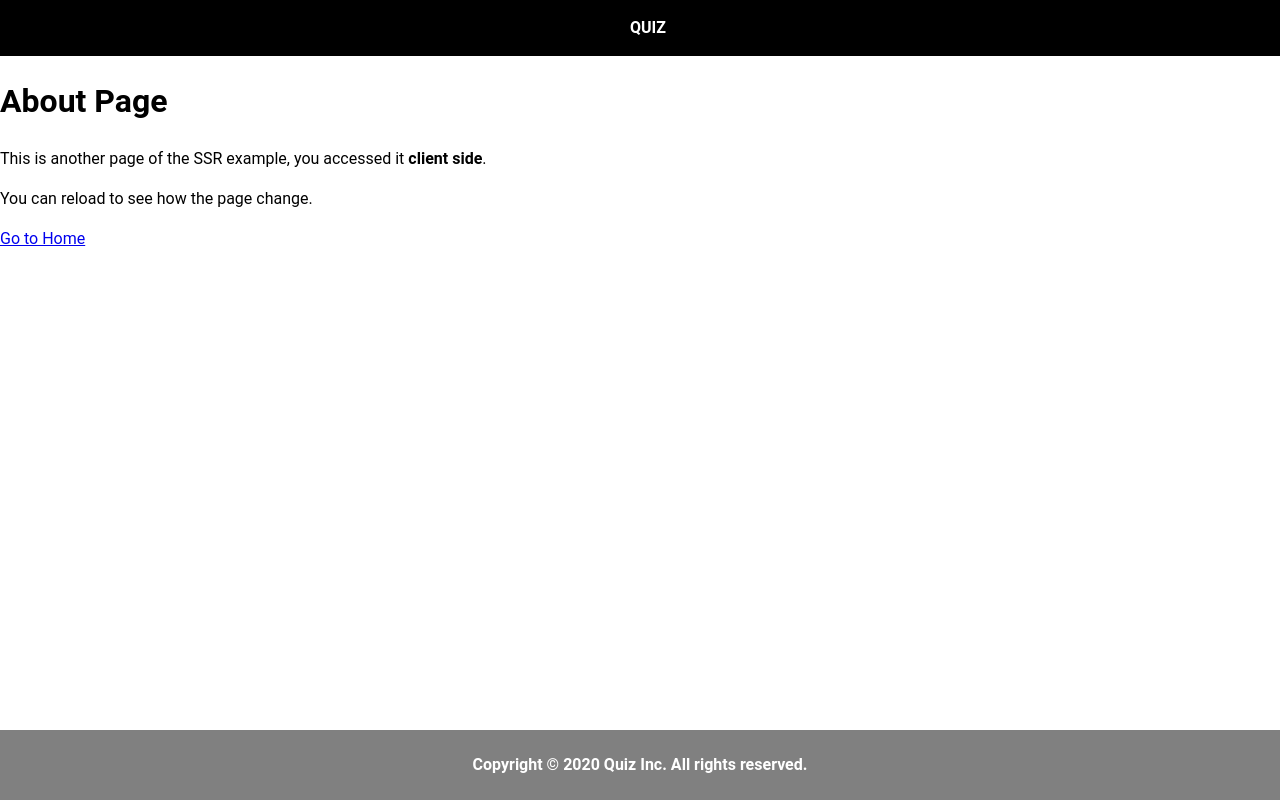
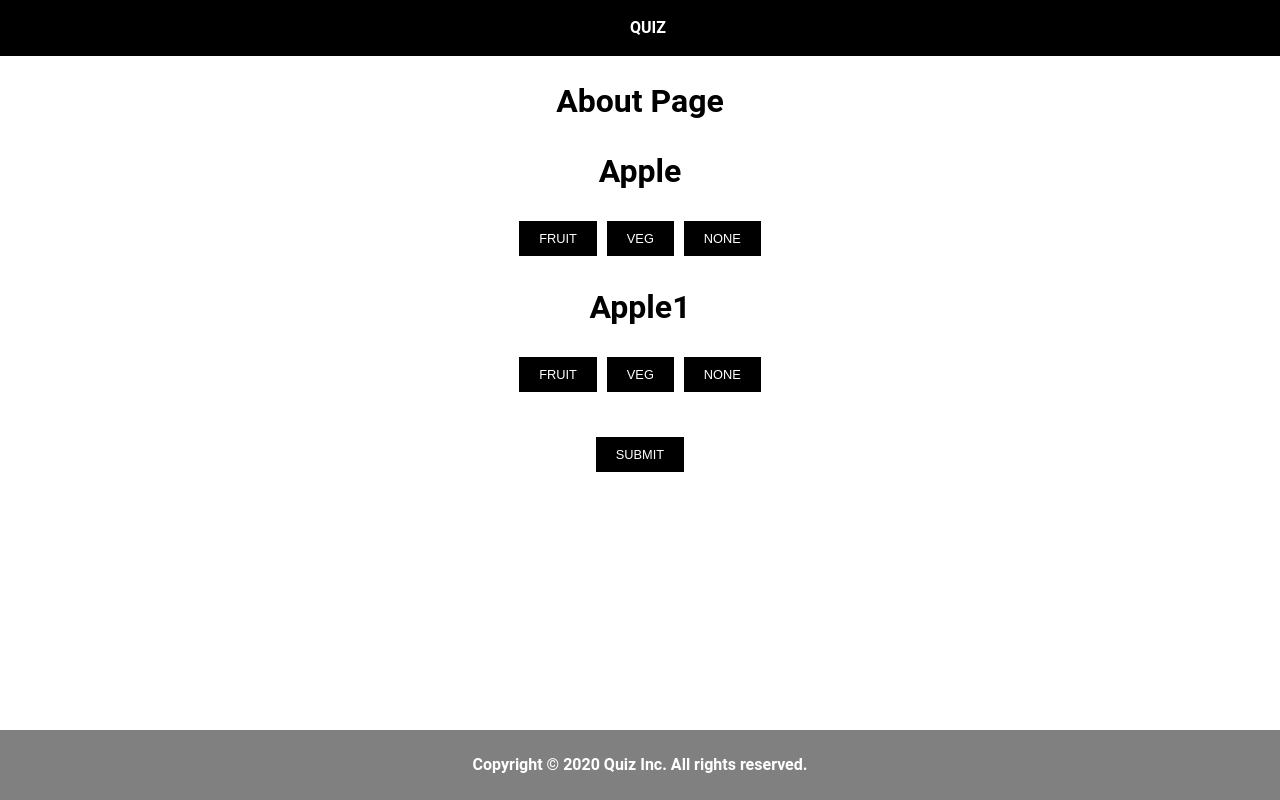
Before and after one commit to balankarthikeyan/BK2020Quiz, a Next.js app: page /Quiz in a window 1280 px wide. Built offline with nearby package versions, Linux system fonts and the light colour scheme.

Commit message:
code updated
test

```diff
--- a/pages/Quiz.tsx
+++ b/pages/Quiz.tsx
@@ -1,30 +1,94 @@
-import * as React from 'react'
+import React from 'react'
 import Link from 'next/link'
+import styled, {css} from 'styled-components'
+import {QuizContext} from '../GlobalContext/context'
 
-class Quiz extends React.Component {
-  static getInitialProps() {
-    const isServer = typeof window === 'undefined'
-    return { isServer }
+function QuizTemplate(props = {}) {
+  const Button = styled.button`
+    padding: 10px 20px;
+    background: black;
+    color: white;
+    text-transform: uppercase;
+    font-size: 1vw;
+    border: none;
+    margin: 5px;
+    ${(props) =>
+      props.active &&
+      css`
+      background: red;
+      color: black;
+      `};
+  `
+
+  const { questionNumber = 0, question = 'text', answers = ['option 01', 'option 02'], onToggle = () => '' as any} = props as any
+  return <div>
+          <h1>{question}</h1>
+          {answers.length > 0 ? answers.map((item = '', index = 0) => {
+          const [isVisible, setVisibility] = React.useState(false);
+          const toggleVisibility = ()  => {
+            setVisibility(currentVisibility => !currentVisibility);
+            onToggle({index,item, question, questionNumber })
+
+          }
+        return <React.Fragment key={`button_${index}`}>
+                <Button active={isVisible} onClick={(e) => {
+                  onToggle({index,item, question, questionNumber})
+                  toggleVisibility()
+                }} key={`${index}`}>
+                    {item}
+                </Button>
+              </React.Fragment>
+          }) : <></>}
+        </div>
+}
+
+function QuizList() {
+  const {fetchListData:list ={}} = React.useContext(QuizContext)
+  const onToggle = (obj = {}) => {
+    if(obj){
+      list[obj.questionNumber].choosed = obj.index
+    }
   }
+  return list.length > 0 ? list.map((item, index) => {
+    return <React.Fragment key={`item_${index}`}><QuizTemplate questionNumber={index} answers={item.answers} question={item.question} onToggle={onToggle} /></React.Fragment>
+  }) : <></>
+}
 
-  render() {
-    return (
-      <main>
-        <h1>About Page</h1>
-        <section>
-          <p>
-            This is another page of the SSR example, you accessed it{' '}
-            <strong>{this.props.isServer ? 'server' : 'client'} side</strong>.
-          </p>
-          <p>You can reload to see how the page change.</p>
-          <Link href="/">
-            <a>Go to Home</a>
-          </Link>
-        </section>
-      </main>
-    )
-  }
+function Quiz(props = {}) {
+  const Main = styled.main`
+  width: 70%;
+  margin: auto;
+  text-align: center;
+`
+const Button = styled.button`
+    padding: 10px 20px;
+    background: black;
+    color: white;
+    text-transform: uppercase;
+    font-size: 1vw;
+    border: none;
+    margin: 5px;
+    margin-top: 40px;
+
+  `
+
+  return (
+    <Main>
+    <h1>About Page</h1>
+    <QuizList />
+    <Link href="/result">
+        <Button> Submit </Button>
+      </Link>
+  </Main>
+  )
 }
+
+Quiz.getInitialProps = async ()  => {
+  const isServer = typeof window === 'undefined'
+  return { isServer }
+}
+
+
 
 export { Quiz }
 export default Quiz
--- a/pages/_app.tsx
+++ b/pages/_app.tsx
@@ -12,7 +12,7 @@ import { createGlobalStyle } from 'styled-components'
 import Header from '../components/Header'
 import Footer from '../components/Footer'
 import {QuizContext} from '../GlobalContext/context'
-import {GlobalFixture} from '../GlobalContext/GlobalFixture'
+// import {GlobalFixture} from '../GlobalContext/GlobalFixture'
 const AppGlobalStyles = createGlobalStyle`
   :root {
     --color-orange: white;
@@ -61,17 +61,23 @@ class MyApp extends App {
   render() {
     const { Component, pageProps } = this.props
 
-    console.log(this.getData())
+    const AppText = () => {
 
-    return (
-      <QuizContext.Provider value={GlobalFixture}>
+      const [fetchListData, setFetchListData] = React.useState(this.getData() || [])
+
+      const contextProps = {fetchListData}
+      return <QuizContext.Provider value={contextProps}>
       <Container>
         <AppGlobalStyles />
         <Header />
+
         <Component {...pageProps} />
         <Footer />
       </Container>
-      </QuizContext.Provider>
+    </QuizContext.Provider>
+    }
+    return (
+      <AppText />
     )
   }
 }
--- a/questions.json
+++ b/questions.json
@@ -1,50 +1,16 @@
 [
   {
-    "type": "TRUE_FALSE",
-    "level": 1,
-    "question": "In <em>X-Men</em>, Wolverine is able to turn into a ball of fire.",
-    "answers": ["Fact", "Fiction"],
+    "type": "CHOOSE",
+    "question": "Apple",
+    "answers": ["fruit", "veg", "none"],
     "correct": 2,
-    "explanation": "Wolverine has sharp claws and is very resilient."
+    "choosed": 0
   },
   {
-    "type": "TRUE_FALSE",
-    "level": 3,
-    "question": "Superman�s high-school girlfriend was named Lana Lang.",
-    "answers": ["Fact", "Fiction"],
-    "correct": 1,
-    "explanation": "Clark Kent was in love with Lana Lang. Then he went to Metropolis and fell in love with Lois Lane, the ace newspaper reporter."
-  },
-  {
-    "type": "TRUE_FALSE",
-    "level": 1,
-    "question": "Venom was an enemy of Spider-Man�s.",
-    "answers": ["Fact", "Fiction"],
-    "correct": 1,
-    "explanation": "Venom was one of many enemies Spider-Man faced."
-  },
-  {
-    "type": "TRUE_FALSE",
-    "level": 3,
-    "question": "In the comics, Superman can be killed only by a silver bullet.",
-    "answers": ["Fact", "Fiction"],
+    "type": "CHOOSE",
+    "question": "Apple1",
+    "answers": ["fruit", "veg", "none"],
     "correct": 2,
-    "explanation": "Superman cannot be harmed by anything dangerous to ordinary humans. He can be weakened, however, by exposure to green kryptonite."
-  },
-  {
-    "type": "TRUE_FALSE",
-    "level": 3,
-    "question": "Kryptonite is a real element.",
-    "answers": ["Fact", "Fiction"],
-    "correct": 2,
-    "explanation": "Kryptonite is an invention of the creators of the <em>Superman</em> cartoon strip. It first appeared in the 1940s."
-  },
-  {
-    "type": "TRUE_FALSE",
-    "level": 1,
-    "question": "Batman is a superhero but has no superpowers.",
-    "answers": ["Fact", "Fiction"],
-    "correct": 1,
-    "explanation": "Although called a superhero, the American comic book character Batman has no superhuman powers. Under his cowl, he is merely a rich man who has devoted his life to fighting crime."
+    "choosed": 0
   }
 ]
```
Also changed, not shown: pages/Result.tsx (added, +35 -0 lines), pages/index.tsx (+26 -9 lines).
